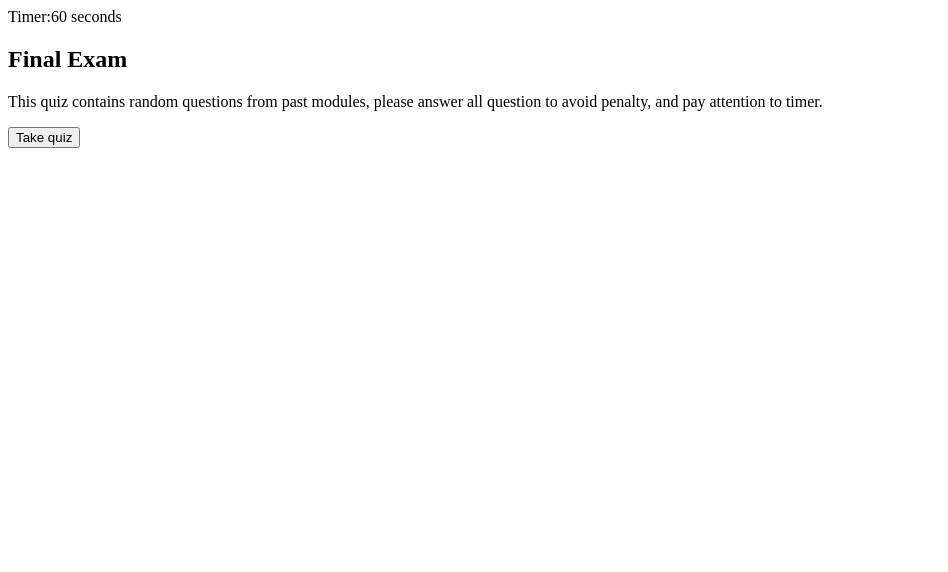
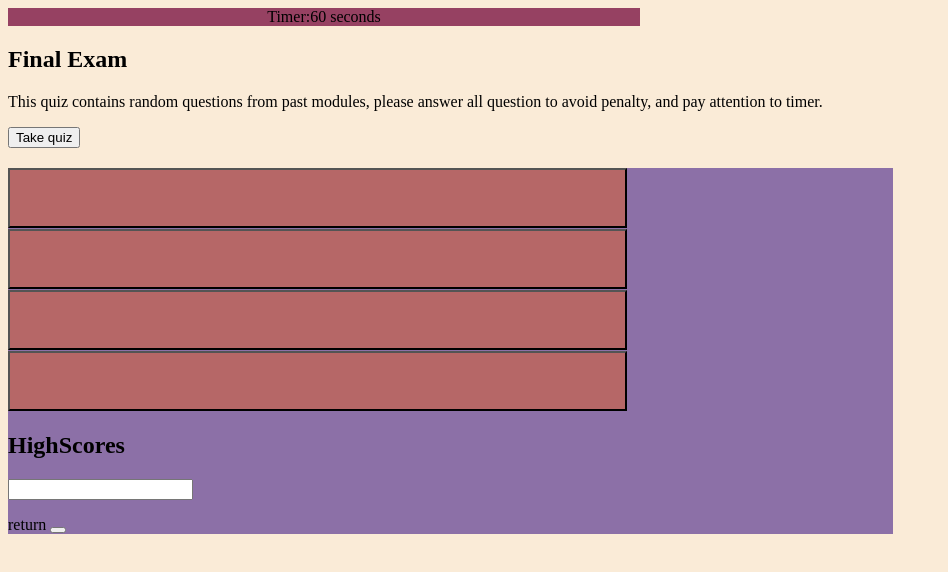
Before and after one commit to mukukuu/codetest, a plain HTML site: page index.html in a window 1280 px wide. Shown: the whole page, without its empty margins (0-948 px from the left). Drawn offline with Linux system fonts and the light colour scheme.

Commit message:
added btns for start and return

```diff
--- a/assets/css/style.css
+++ b/assets/css/style.css
@@ -0,0 +1,24 @@
+body {
+    background-color: antiquewhite;
+}
+
+.head1 {
+
+    text-align: center;
+    background-color: rgb(150, 65, 98);
+    border-color: aquamarine;
+    border-width: solid 8px;
+    width:50%;
+    height:60%;
+}
+
+.Qsheet {
+
+    width:70%;
+    background-color: rgb(140, 112, 167);
+}
+.btn {
+    background-color: rgb(182, 103, 103);
+    width: 70%;
+    height: 60px;
+}
--- a/index.html
+++ b/index.html
@@ -25,6 +25,46 @@
        <button type="button" id="start-btn"> Take quiz </button>
     </section>
 
+    <!---------------------------questions-------------->
+    <section class="Qsheet" id="quiz">
+        <h2 class="title" id="question"></h2>
+         <!--list of answers-->
+         <form class="Aform" id="answers">
+             <div class="answer">
+               <button type="button" class="btn Abtn btnstye btntext" id="0"></button>
+             </div>
+
+             <div class="answer">
+                <button type="button" class="btn Abtn btnstye btntext" id="1"></button>
+            </div>
+
+            <div class="answer">
+                <button type="button" class="btn Abtn btnstye btntext" id="2"></button>
+            </div>
+
+            <div class="answer">
+                <button type="button" class="btn Abtn btnstye btntext" id="3"></button>
+            </div>
+
+
+         </form>
+
+         <!------------submit---------->
+         <section class="container" id="scores">
+            <h2 class="title">HighScores</h2>
+            <div class="textcontent submit-text"></div>
+        <!--input-->
+        <p class="textcontent">
+        <input type="text" id="initials">
+        </p>
+
+        <!--return btn-->
+        <botton type="button" class="return-btn" id="return">return</botton>
+        <button type="button" class="clear-btn" id="clear"></button>
+        <!--Clear Scores-->
+         </section>
+
+
 
 
 
```
